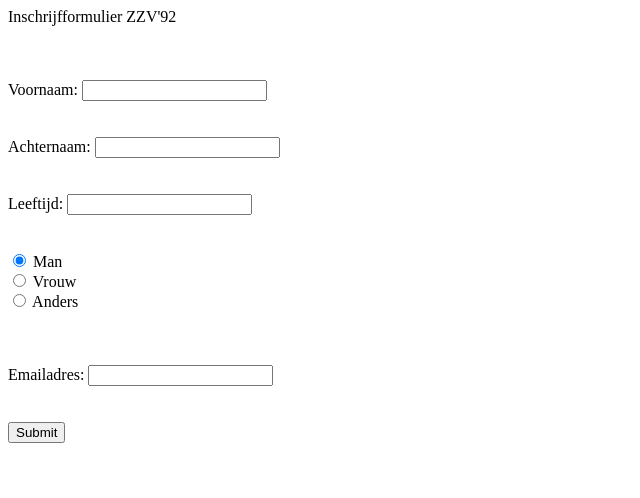
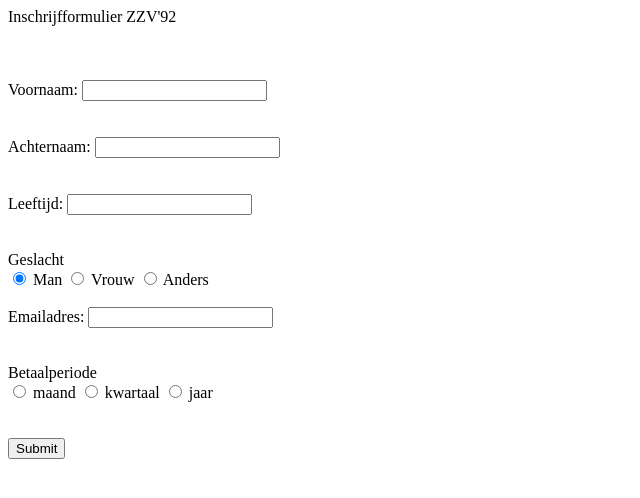
Before and after one commit to RomanWiley/ZZV92, a PHP site: page /formulier.php in a window 1280 px wide. Shown: the top 498 px of the page, without its empty margins (0-640 px from the left). Run offline with PHP 8.4, Linux system fonts and the light colour scheme.

Commit message:
betaalperiode toegevoegd

```diff
--- a/formulier.php
+++ b/formulier.php
@@ -28,15 +28,23 @@ Achternaam: <input type="text" name="achternaam"><br>
 Leeftijd: <input type="text" name="leeftijd"><br>
 <br>
 <br>
-
-  <input type="radio" name="geslacht" value="man" checked> Man<br>
-  <input type="radio" name="geslacht" value="vrouw"> Vrouw<br>
-  <input type="radio" name="geslacht" value="anders"> Anders<br><br>
+Geslacht<br>
+  <input type="radio" name="geslacht" value="man" checked> Man
+  <input type="radio" name="geslacht" value="vrouw"> Vrouw
+  <input type="radio" name="geslacht" value="anders"> Anders
 <br>
 <br>
 Emailadres: <input type="text" name="emailadres"><br>
 <br>
 <br>
+Betaalperiode<br>
+<input type="radio" name="betaalperiode" value="maand"> maand
+<input type="radio" name="betaalperiode" value="kwartaal"> kwartaal
+<input type="radio" name="betaalperiode" value="jaar"> jaar
+<br>
+<br>
+<br>
+
 <input type="submit" >
 
 </form>
```
